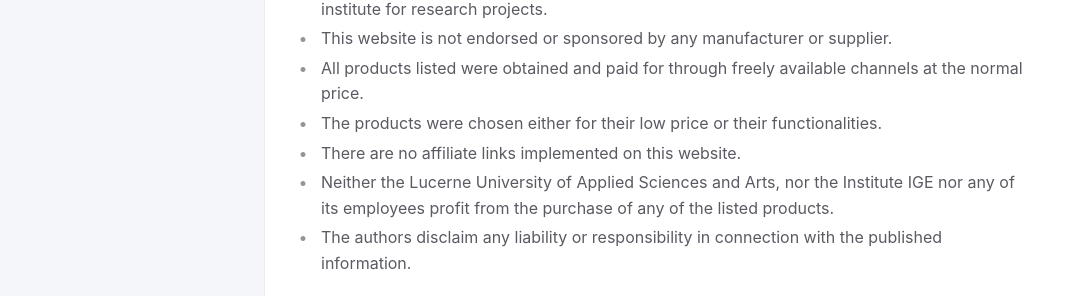
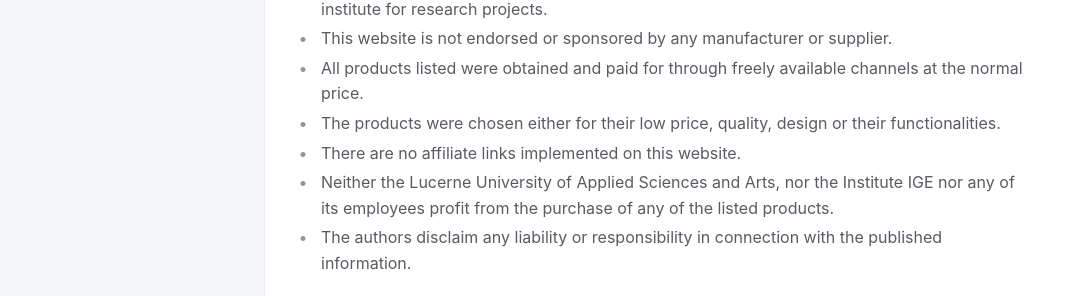
Before and after one commit to hslu-ige-laes/lora-devices-ttn, a Jekyll site: the page built from index.md, in a window 1280 px wide and 900 px high, scrolled down 769 px. Shown: the part 424-720 px from the top of the window, without its empty margins (107-1172 px from the left). Built offline with Jekyll 4.4.1, drawn with Linux system fonts in a browser that asks for light colours.

Commit message:
Update index.md

```diff
--- a/index.md
+++ b/index.md
@@ -39,7 +39,7 @@ This documentation gives an overview of different LoRaWAN devices and describes
 - This is an independent collection of devices that have already been used or tested by our institute for research projects.
 - This website is not endorsed or sponsored by any manufacturer or supplier.
 - All products listed were obtained and paid for through freely available channels at the normal price.
-- The products were chosen either for their low price or their functionalities.
+- The products were chosen either for their low price, quality, design or their functionalities.
 - There are no affiliate links implemented on this website.
 - Neither the Lucerne University of Applied Sciences and Arts, nor the Institute IGE nor any of its employees profit from the purchase of any of the listed products.
 - The authors disclaim any liability or responsibility in connection with the published information.
```
